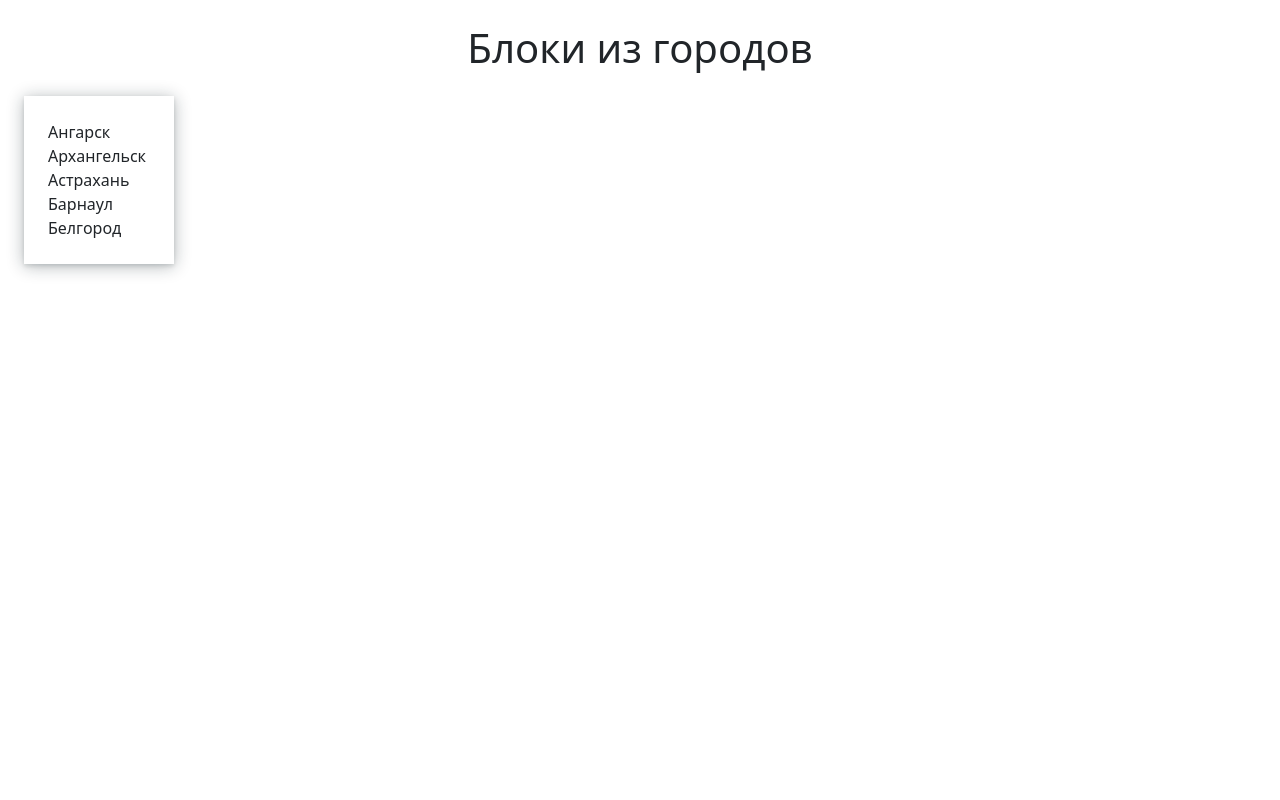
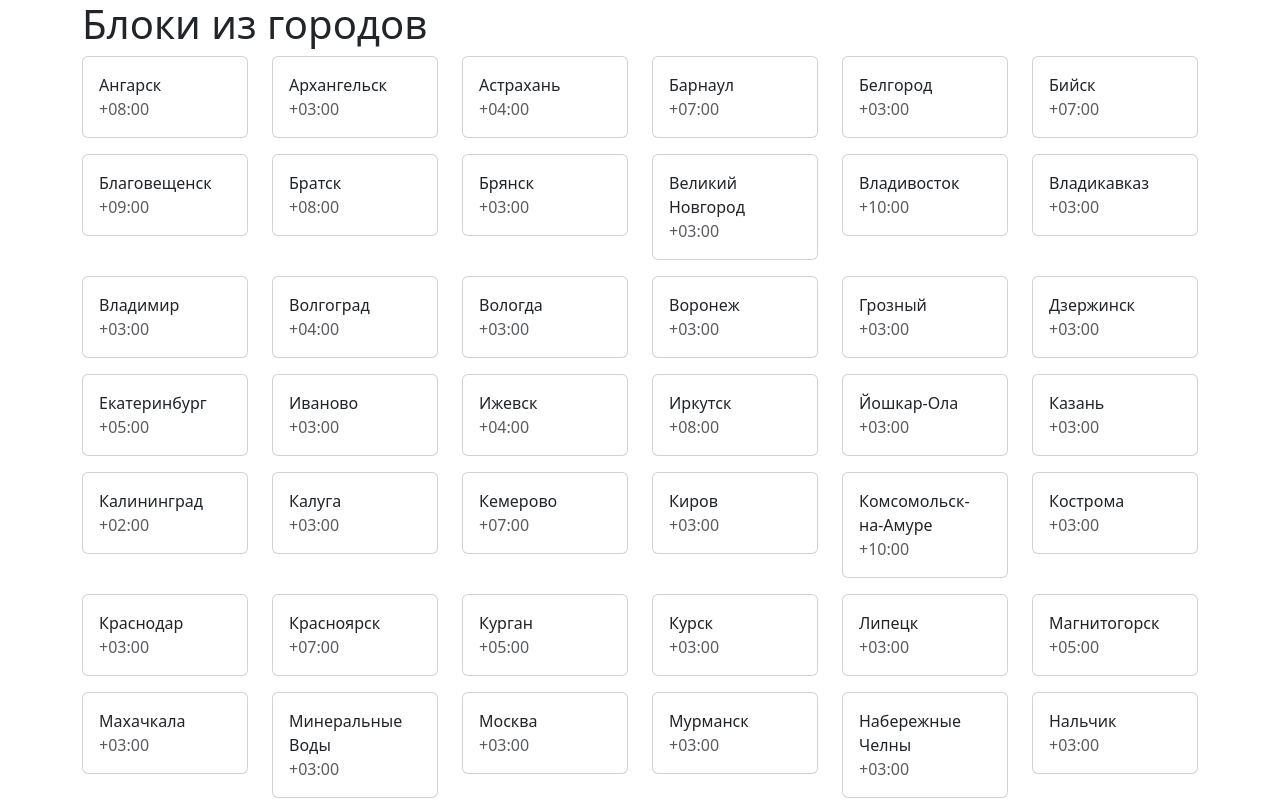
Before and after one commit to maxbelogurov/rm-test, a Vue app: page / in a window 1280 px wide. Shown: the top 800 px of the page. Built offline with nearby package versions, Linux system fonts and the light colour scheme.

Commit message:
fix: changed cards

```diff
--- a/src/components/MyTest.vue
+++ b/src/components/MyTest.vue
@@ -1,14 +1,16 @@
 <template>
-  <div>
-    <h1 class="page-title">Блоки из городов</h1>
-
-    <div class="block-cards">
-      <div
-        v-for="(data, index) in paginatedList"
-        :key="data.id"
-        :load="log(data)"
-      >
-            {{ index }}
+  <div class="container">
+    <h1 class="h1">Блоки из городов</h1>
+    <div class="row">
+      <div v-for="(data, index) in options"
+           :key="index"
+           class="col-12 col-md-3 col-lg-2">
+        <div class="card mb-3">
+          <div class="card-body">
+            {{ index }}<br>
+            <span class="text-muted">{{ data.timezone }}</span>
+          </div>
+        </div>
       </div>
     </div>
   </div>
@@ -30,7 +32,7 @@ export default {
     }
   },
   computed: {
-    paginatedList(){
+    paginatedList() {
       return Object.fromEntries(
         Object.entries(this.options).slice(0, 5)
         )
@@ -40,17 +42,5 @@ export default {
 </script>
 
 <style scoped>
-body {
-  margin: 24px;
-}
-.page-title {
-  text-align: center;
-  margin-top: 24px;
-}
-.block-cards {
-  width:150px;
-  margin: 24px;
-  padding: 24px;
-  border: 2px;
-  box-shadow: rgba(14, 30, 37, 0.12) 0px 2px 4px 0px, rgba(14, 30, 37, 0.32) 0px 2px 16px 0px;}
+
 </style>
```
